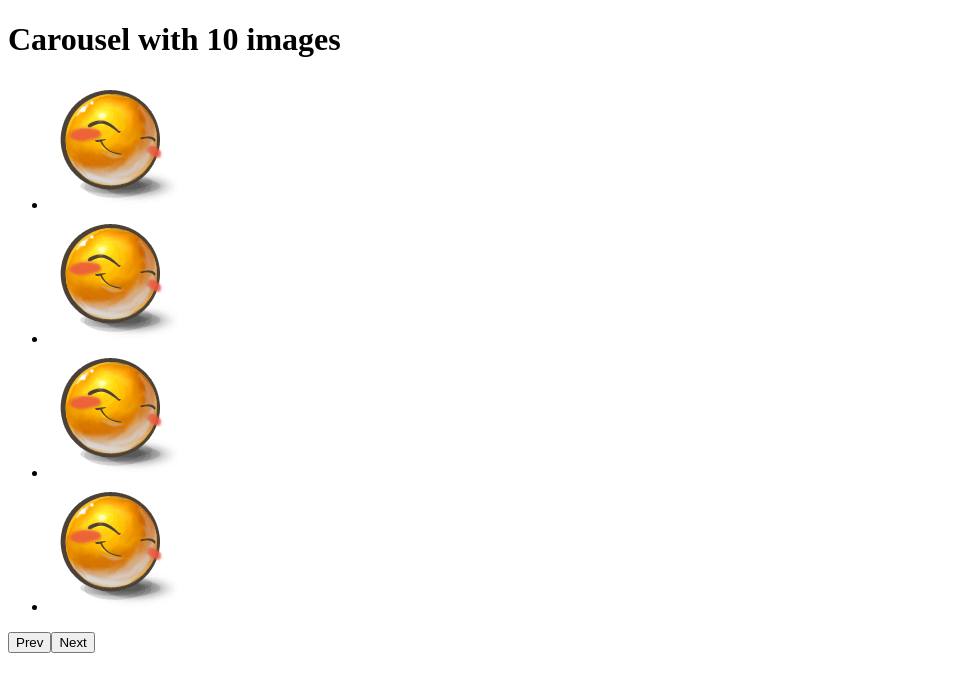
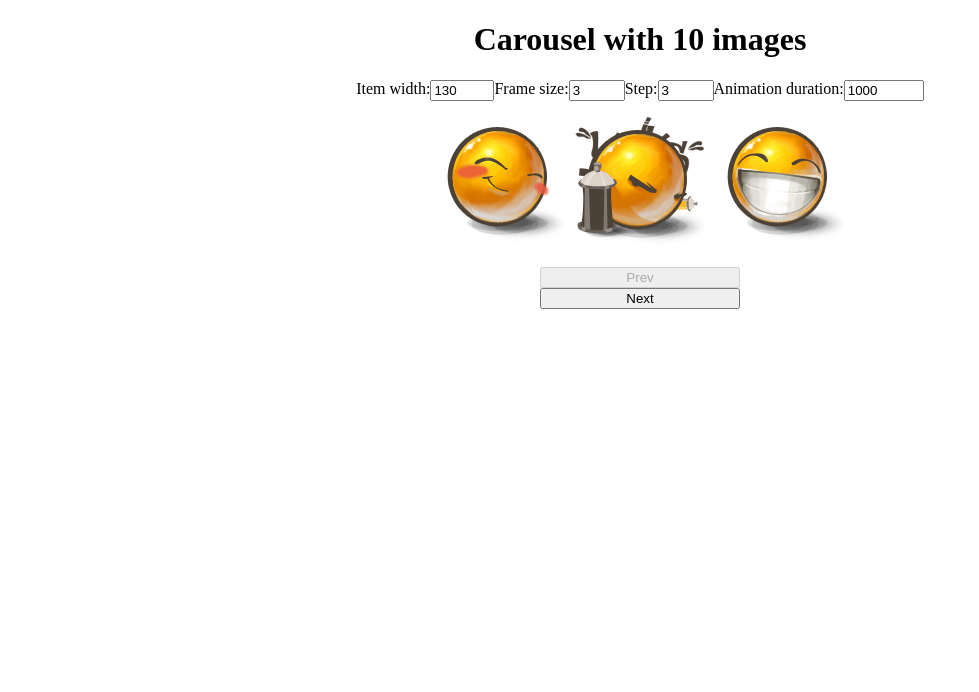
Before and after one commit to mate-academy/react_carousel, a React (Create React App) app: page / in a window 1280 px wide. Shown: the top 692 px of the page, without its empty margins (0-979 px from the left). Built offline with nearby package versions, Linux system fonts and the light colour scheme.

Commit message:
add task solution

```diff
--- a/src/App.scss
+++ b/src/App.scss
@@ -1 +1,8 @@
-// style go here
+h1 {
+  text-align: center;
+}
+
+.inputs {
+  display: flex;
+  justify-content: center;
+}
--- a/src/App.tsx
+++ b/src/App.tsx
@@ -4,6 +4,10 @@ import Carousel from './components/Carousel';
 
 interface State {
   images: string[];
+  step?: number;
+  frameSize?: number;
+  itemWidth?: number;
+  animationDuration?: number;
 }
 
 class App extends React.Component<{}, State> {
@@ -20,17 +24,94 @@ class App extends React.Component<{}, State> {
       './img/9.png',
       './img/10.png',
     ],
+    step: 3,
+    frameSize: 3,
+    itemWidth: 130,
+    animationDuration: 1000,
+  };
+
+  handleWidthChange = (event: React.ChangeEvent<HTMLInputElement>) => {
+    this.setState(prevState => ({
+      ...prevState,
+      itemWidth: +event.target.value,
+    }));
+  };
+
+  handleFrameSize = (event: React.ChangeEvent<HTMLInputElement>) => {
+    this.setState(prevState => ({
+      ...prevState,
+      frameSize: +event.target.value,
+    }));
+  };
+
+  handleStepChange = (event: React.ChangeEvent<HTMLInputElement>) => {
+    this.setState(prevState => ({
+      ...prevState,
+      step: +event.target.value,
+    }));
+  };
+
+  handleAnimationDuration = (event: React.ChangeEvent<HTMLInputElement>) => {
+    this.setState(prevState => ({
+      ...prevState,
+      animationDuration: +event.target.value,
+    }));
   };
 
   render() {
-    const { images } = this.state;
+    const { images, step, frameSize, itemWidth, animationDuration } =
+      this.state;
 
     return (
       <div className="App">
         {/* eslint-disable-next-line */}
-        <h1>Carousel with {images.length} images</h1>
-
-        <Carousel />
+        <h1 data-cy="title">Carousel with {this.state.images.length} images</h1>
+        <div className="inputs">
+          <label htmlFor="itemId">Item width:</label>
+          <input
+            id="itemId"
+            type="number"
+            min="130"
+            max="300"
+            step="10"
+            value={itemWidth}
+            onChange={this.handleWidthChange}
+          />
+          <label htmlFor="frameId">Frame size:</label>
+          <input
+            id="frameId"
+            type="number"
+            min="3"
+            max="10"
+            value={frameSize}
+            onChange={this.handleFrameSize}
+          />
+          <label htmlFor="stepId">Step:</label>
+          <input
+            id="stepId"
+            type="number"
+            min="1"
+            max="10"
+            value={step}
+            onChange={this.handleStepChange}
+          />
+          <label htmlFor="animationDuration">Animation duration:</label>
+          <input
+            id="animationDuration"
+            type="number"
+            min="1000"
+            max="10000"
+            value={animationDuration}
+            onChange={this.handleAnimationDuration}
+          />
+        </div>
+        <Carousel
+          images={images}
+          step={step}
+          frameSize={frameSize}
+          itemWidth={itemWidth}
+          animationDuration={animationDuration}
+        />
       </div>
     );
   }
--- a/src/components/Carousel.scss
+++ b/src/components/Carousel.scss
@@ -1 +1,20 @@
-// style go here
+.Carousel {
+  display: flex;
+  flex-direction: column;
+  align-items: center;
+
+  &-container {
+    overflow: hidden;
+  }
+
+  &__list {
+    list-style: none;
+    display: flex;
+    flex-direction: row;
+    padding: 0;
+  }
+}
+
+button {
+  width: 200px;
+}
--- a/src/components/Carousel.tsx
+++ b/src/components/Carousel.tsx
@@ -1,26 +1,73 @@
-import React from 'react';
+import React, { useState } from 'react';
 import './Carousel.scss';
 
-const Carousel: React.FC = () => (
-  <div className="Carousel">
-    <ul className="Carousel__list">
-      <li>
-        <img src="./img/1.png" alt="1" />
-      </li>
-      <li>
-        <img src="./img/1.png" alt="2" />
-      </li>
-      <li>
-        <img src="./img/1.png" alt="3" />
-      </li>
-      <li>
-        <img src="./img/1.png" alt="4" />
-      </li>
-    </ul>
+type Props = {
+  images: string[];
+  frameSize: number;
+  itemWidth: number;
+  step: number;
+  animationDuration: number;
+};
 
-    <button type="button">Prev</button>
-    <button type="button">Next</button>
-  </div>
-);
+const GAP = 10;
+
+const Carousel: React.FC<Props> = ({
+  images,
+  step,
+  itemWidth,
+  frameSize,
+  animationDuration,
+}) => {
+  const carouselWidth = frameSize * itemWidth + (frameSize - 1) * GAP;
+  const [firstIndex, setFirstIndex] = useState(0);
+  const [transition, setTransition] = useState('transform 1000ms ease-in-out');
+
+  const handleNext = () => {
+    setFirstIndex(firstInd =>
+      Math.min(firstInd + step, images.length - frameSize),
+    );
+    setTransition(`transform ${animationDuration} ease-in-out`);
+  };
+
+  const handlePrev = () => {
+    setFirstIndex(firstInd => Math.max(0, firstInd - step));
+    setTransition(`transform ${animationDuration} ease-in-out`);
+  };
+
+  return (
+    <div className="Carousel">
+      <div className="Carousel-container" style={{ width: carouselWidth }}>
+        <ul
+          style={{
+            transform: `translateX(-${firstIndex * (itemWidth + GAP)}px)`,
+            gap: GAP,
+            transition,
+          }}
+          className="Carousel__list"
+        >
+          {images.map((image, index) => {
+            return (
+              <li className="Carousel__list-item" key={image}>
+                <img src={image} alt={`${images[index]}`} width={itemWidth} />
+              </li>
+            );
+          })}
+        </ul>
+      </div>
+
+      <button type="button" onClick={handlePrev} disabled={firstIndex === 0}>
+        Prev
+      </button>
+      <button
+        data-cy="next"
+        type="button"
+        onClick={handleNext}
+        disabled={firstIndex >= images.length - frameSize}
+      >
+        Next
+      </button>
+    </div>
+  );
+};
 
 export default Carousel;
```
